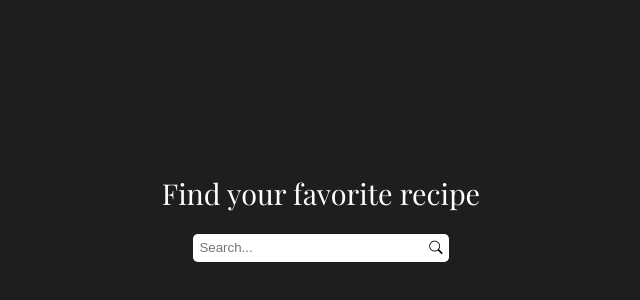
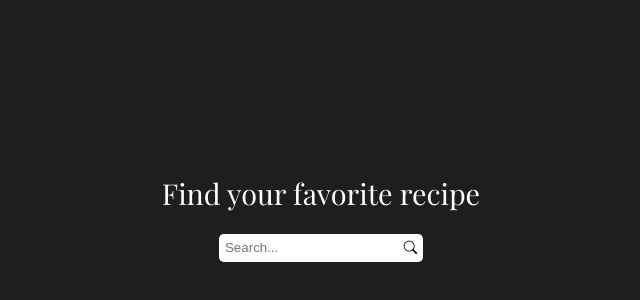
Before and after one commit to Mateo872/searchRecipes, a plain HTML site: page index.html in a window 1280 px wide. Shown: the part 176-476 px from the top of the page, without its empty margins (319-959 px from the left). Drawn offline with nearby package versions, Linux system fonts and the light colour scheme.

Commit message:
Measurement adjustments

```diff
--- a/css/styles.scss
+++ b/css/styles.scss
@@ -16,7 +16,7 @@ h5 {
 }
 
 body {
-  height: 65vh;
+  height: 100vh;
   font-family: "Open Sans", sans-serif;
   background-color: #1e1e1e;
   display: flex;
@@ -42,8 +42,8 @@ main {
     margin: 0 auto;
     .search__input {
       .search__input-container {
-        margin-top: 1rem;
-        width: 100%;
+        margin: 1rem auto 0;
+        width: 80%;
         display: flex;
         align-items: center;
         justify-content: space-evenly;
```
Also changed, not shown: css/styles.css, g046bb1663960946.jpg (deleted), 1 other file.
